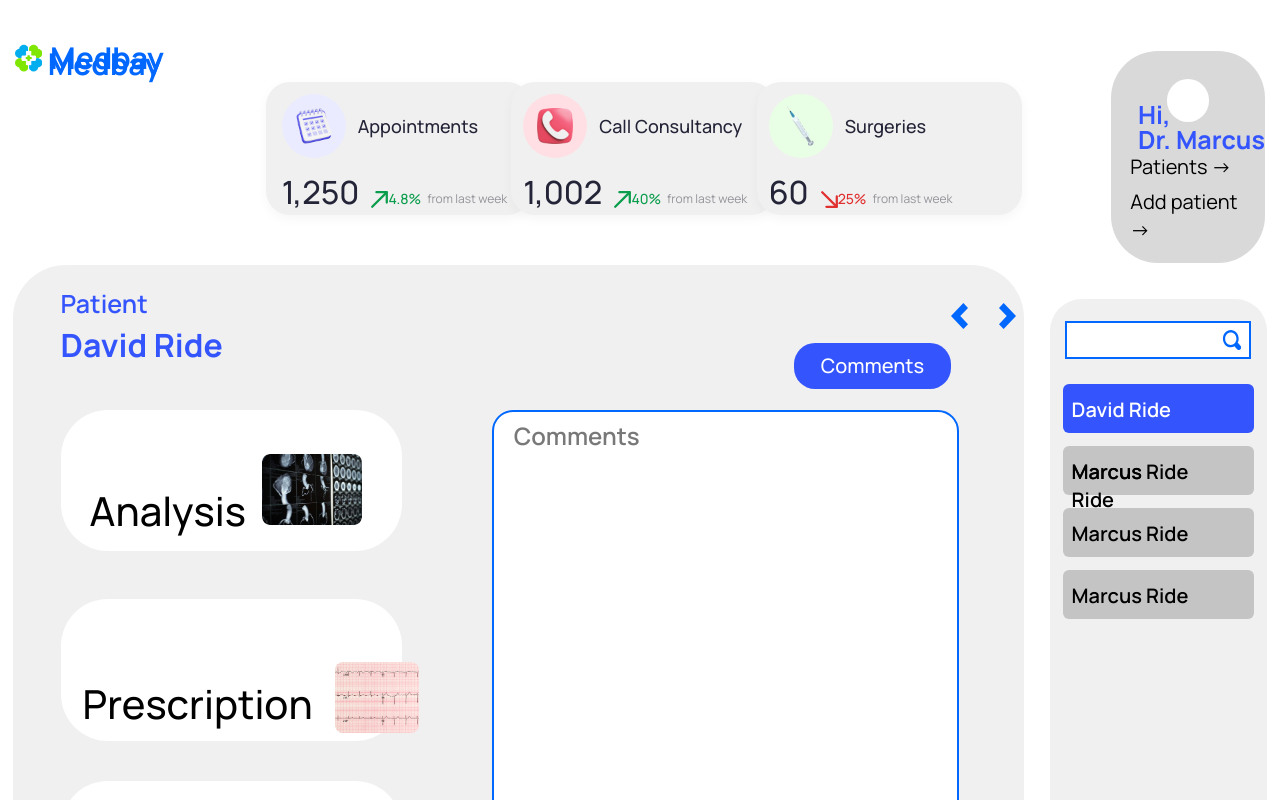
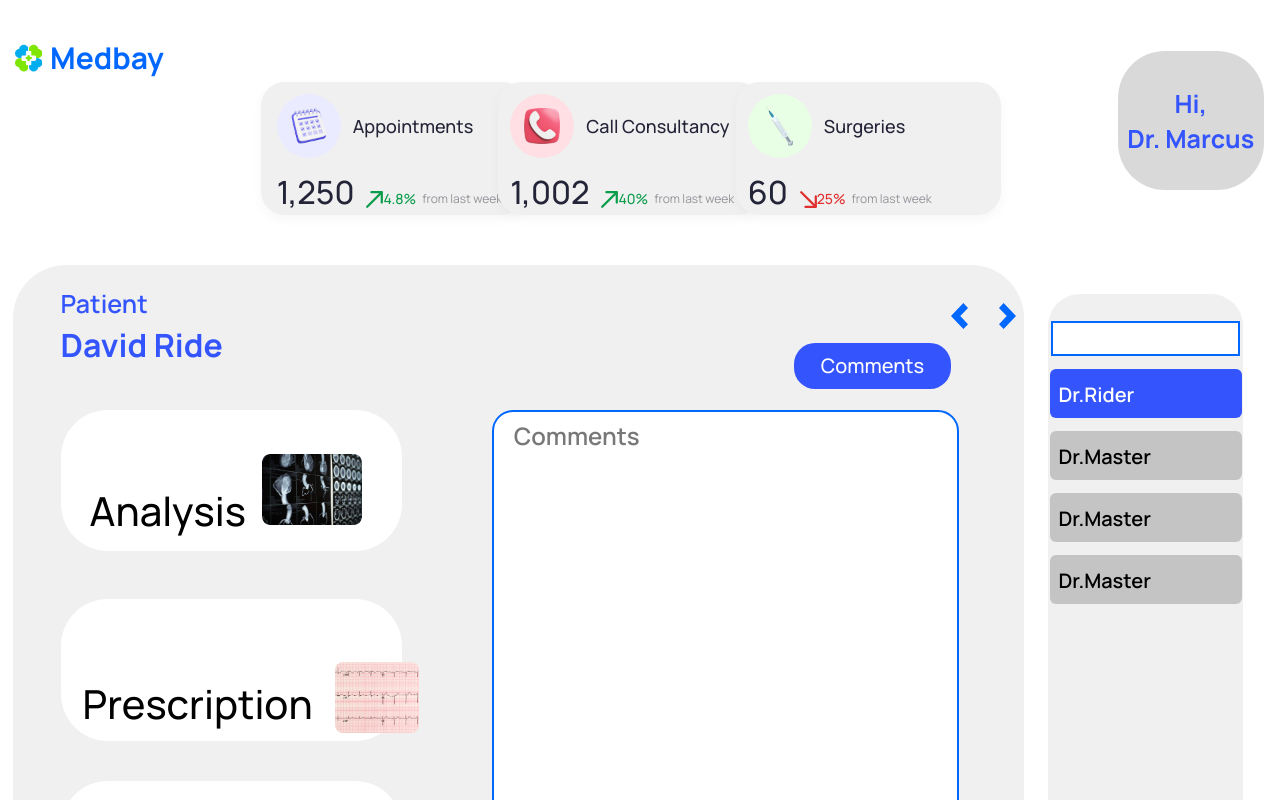
Before and after one commit to nastiiiii/QualityLife, a React (Create React App) app: page /mainchat in a window 1280 px wide. Shown: the top 800 px of the page. Built offline with nearby package versions, Linux system fonts and the light colour scheme.

Commit message:
Logo corrected

```diff
--- a/src/components/Header/index.jsx
+++ b/src/components/Header/index.jsx
@@ -16,12 +16,6 @@ const Header = (props) => {
             src="images/img_image15.png"
             alt="imageFifteen"
           />
-          <Text
-            className="ml-auto mt-auto text-3xl sm:text-[26px] md:text-[28px] text-blue-A700 w-[114px]"
-            size="txtManropeBold30"
-          >
-            Medbay
-          </Text>
           <div className="absolute flex flex-row gap-2 md:h-auto h-full inset-[0] items-center justify-start m-auto w-[155px]">
             <Img
               className="h-7 md:h-auto object-cover w-[27px]"
--- a/src/pages/CreatePrescription/index.jsx
+++ b/src/pages/CreatePrescription/index.jsx
@@ -17,12 +17,6 @@ const CreatePrescriptionPage = () => {
               src="images/img_image15.png"
               alt="imageFifteen"
             />
-            <Text
-              className="ml-auto mt-auto text-3xl sm:text-[26px] md:text-[28px] text-blue-A700 w-[114px]"
-              size="txtManropeBold30"
-            >
-              Medbay
-            </Text>
             <div className="absolute flex flex-row gap-2 md:h-auto h-full inset-[0] items-center justify-start m-auto w-[155px]">
               <Img
                 className="h-7 md:h-auto object-cover w-[27px]"
--- a/src/pages/LoginPatientOne/index.jsx
+++ b/src/pages/LoginPatientOne/index.jsx
@@ -19,12 +19,6 @@ const LoginPatientOnePage = () => {
                   src="images/img_image15.png"
                   alt="imageFifteen"
                 />
-                <Text
-                  className="md:text-5xl text-[70px] text-blue-A700 w-auto"
-                  size="txtManropeBold70"
-                >
-                  Medbay
-                </Text>
               </div>
             </div>
             <div className="flex flex-col gap-[27px] items-start justify-start md:ml-[0] ml-[18px] mt-[63px]">
--- a/src/pages/Main/index.jsx
+++ b/src/pages/Main/index.jsx
@@ -143,19 +143,7 @@ const MainPage = () => {
               >
                 Medbay
               </Text>
-              <div className="absolute flex flex-row gap-2 md:h-auto h-full inset-[0] items-center justify-start m-auto w-[155px]">
-                <Img
-                  className="h-7 md:h-auto object-cover w-[27px]"
-                  src="images/img_image15.png"
-                  alt="imageFifteen_One"
-                />
-                <Text
-                  className="grid text-3xl sm:text-[26px] md:text-[28px] text-blue-A700 w-[114px]"
-                  size="txtManropeBold30"
-                >
-                  Medbay
-                </Text>
-              </div>
+
             </div>
             <List
               className="md:flex-1 sm:flex-col flex-row gap-[27px] grid sm:grid-cols-1 md:grid-cols-2 grid-cols-3 md:ml-[0] ml-[104px] md:mt-0 mt-[67px] w-3/5 md:w-full"
@@ -306,24 +294,10 @@ const MainPage = () => {
                 </div>
               </div>
             </List>
-            <div className="h-[212px] md:h-[217px] mb-[7px] md:ml-[0] ml-[136px] md:mt-0 mt-9 relative w-[13%] md:w-full">
-              <div className="md:h-[210px] h-[212px] m-auto w-full">
-                <div className="absolute bg-blue_gray-100 flex flex-col gap-[7px] h-full inset-[0] items-start justify-center m-auto p-[19px] rounded-[47px]">
+            <div className="h-[139px] md:h-[255px] mb-20 ml-[170px] mt-9 relative w-[13%]">
+            <div className="absolute bg-blue_gray-100 h-[139px] inset-[0] justify-center m-auto rounded-[47px] w-[98%]"></div>
             <Text
-                    className="mt-24 text-black-900 text-xl"
-                    size="txtManropeRegular20"
-                  >
-                    <>Patients -&gt;</>
-                  </Text>
-                  <Text
-                    className="mb-[13px] text-black-900 text-xl"
-                    size="txtManropeRegular20"
-                  >
-                    <>Add patient -&gt;</>
-                  </Text>
-                </div>
-                <Text
-                  className="absolute leading-[100.00%] right-[0] sm:text-[21px] md:text-[23px] text-[25px] text-indigo-A700 top-[24%]"
+              className="absolute inset-0 flex items-center justify-center text-center sm:text-[21px] md:text-[23px] text-[25px] text-indigo-A700"
               size="txtManropeBold25"
             >
               <>
@@ -332,52 +306,53 @@ const MainPage = () => {
               </>
             </Text>
           </div>
-              <div className="absolute bg-white-A700 h-[43px] left-[36%] rounded-[21px] top-[13%] w-[42px]"></div>
-            </div>
+
           </div>
         </div>
         <div className="absolute bottom-[6%] md:h-[615px] h-[641px] p-3 md:px-5 right-[1%] w-[19%]">
           <div className="bg-gray-200 h-[615px] m-auto rounded-[32px] w-[89%]"></div>
           <div className="absolute flex flex-col inset-x-[0] items-center justify-start mx-auto top-[6%] w-[79%]">
             <div className="bg-white-A700 border-2 border-blue-A700 border-solid h-[35px] w-[98%]"></div>
-            <Input
-              name="groupFortyOne"
-              placeholder="David Ride"
-              className="font-semibold p-0 placeholder:text-white-A700 text-left text-xl w-full"
-              wrapClassName="mt-[25px] w-full"
-              shape="round"
-              color="indigo_A700"
-            ></Input>
+            <div className="bg-indigo-A700 flex flex-col items-start justify-end mt-[13px] p-[9px] rounded-md w-full">
+              <div className="h-7 md:h-[31px] mt-[3px] relative w-[59%]">
+                <Text
+                  className="m-auto text-white-A700 text-xl"
+                  size="txtManropeSemiBold20"
+                >
+                  Dr.Rider
+                </Text>
+              </div>
+            </div>
             <div className="bg-gray-400 flex flex-col items-start justify-end mt-[13px] p-[9px] rounded-md w-full">
               <div className="h-7 md:h-[31px] mt-[3px] relative w-[59%]">
                 <Text
                   className="m-auto text-black-900 text-xl"
                   size="txtManropeSemiBold20"
                 >
-                  Marcus Ride
-                </Text>
-                <Text
-                  className="absolute h-full inset-[0] justify-center m-auto text-black-900 text-xl w-max"
-                  size="txtManropeSemiBold20"
-                >
-                  Marcus Ride
+                  Dr.Master
                 </Text>
               </div>
             </div>
-            <Input
-              name="groupThirtyNine"
-              placeholder="Marcus Ride"
-              className="font-semibold p-0 placeholder:text-black-900 text-left text-xl w-full"
-              wrapClassName="mt-[13px] w-full"
-              shape="round"
-            ></Input>
-            <Input
-              name="groupThirtyEight"
-              placeholder="Marcus Ride"
-              className="font-semibold p-0 placeholder:text-black-900 text-left text-xl w-full"
-              wrapClassName="mt-[13px] w-full"
-              shape="round"
-            ></Input>
+            <div className="bg-gray-400 flex flex-col items-start justify-end mt-[13px] p-[9px] rounded-md w-full">
+              <div className="h-7 md:h-[31px] mt-[3px] relative w-[59%]">
+                <Text
+                  className="m-auto text-black-900 text-xl"
+                  size="txtManropeSemiBold20"
+                >
+                  Dr.Master
+                </Text>
+              </div>
+            </div>
+            <div className="bg-gray-400 flex flex-col items-start justify-end mt-[13px] p-[9px] rounded-md w-full">
+              <div className="h-7 md:h-[31px] mt-[3px] relative w-[59%]">
+                <Text
+                  className="m-auto text-black-900 text-xl"
+                  size="txtManropeSemiBold20"
+                >
+                  Dr.Master
+                </Text>
+              </div>
+            </div>
           </div>
         </div>
         <div className="absolute bottom-[1%] flex flex-row items-center justify-start p-1.5 md:px-5 right-[1%] w-[18%]">
--- a/src/pages/MainChat/index.jsx
+++ b/src/pages/MainChat/index.jsx
@@ -150,12 +150,7 @@ const MainChatPage = () => {
                 src="images/img_image15.png"
                 alt="imageFifteen"
               />
-              <Text
-                className="ml-auto mt-auto text-3xl sm:text-[26px] md:text-[28px] text-blue-A700 w-[114px]"
-                size="txtManropeBold30"
-              >
-                Medbay
-              </Text>
+
               <div className="absolute flex flex-row gap-2 md:h-auto h-full inset-[0] items-center justify-start m-auto w-[155px]">
                 <Img
                   className="h-7 md:h-auto object-cover w-[27px]"
@@ -319,24 +314,10 @@ const MainChatPage = () => {
                 </div>
               </div>
             </List>
-            <div className="h-[212px] md:h-[217px] mb-[7px] md:ml-[0] ml-[136px] md:mt-0 mt-9 relative w-[13%] md:w-full">
-              <div className="md:h-[210px] h-[212px] m-auto w-full">
-                <div className="absolute bg-blue_gray-100 flex flex-col gap-[7px] h-full inset-[0] items-start justify-center m-auto p-[19px] rounded-[47px]">
+            <div className="h-[139px] md:h-[255px] mb-20 ml-[170px] mt-9 relative w-[13%]">
+              <div className="absolute bg-blue_gray-100 h-[139px] inset-[0] justify-center m-auto rounded-[47px] w-[98%]"></div>
               <Text
-                    className="mt-24 text-black-900 text-xl"
-                    size="txtManropeRegular20"
-                  >
-                    <>Patients -&gt;</>
-                  </Text>
-                  <Text
-                    className="mb-[13px] text-black-900 text-xl"
-                    size="txtManropeRegular20"
-                  >
-                    <>Add patient -&gt;</>
-                  </Text>
-                </div>
-                <Text
-                  className="absolute leading-[100.00%] right-[0] sm:text-[21px] md:text-[23px] text-[25px] text-indigo-A700 top-[24%]"
+                className="absolute inset-0 flex items-center justify-center text-center sm:text-[21px] md:text-[23px] text-[25px] text-indigo-A700"
                 size="txtManropeBold25"
               >
                 <>
@@ -345,52 +326,53 @@ const MainChatPage = () => {
                 </>
               </Text>
             </div>
-              <div className="absolute bg-white-A700 h-[43px] left-[36%] rounded-[21px] top-[13%] w-[42px]"></div>
           </div>
         </div>
+        <div className="absolute bottom-[6%] md:h-[615px] h-[641px] p-3 md:px-5 right-[1%] w-[19%]">
+          <div className="bg-gray-200 h-[615px] m-auto rounded-[32px] w-[89%]"></div>
+          <div className="absolute flex flex-col inset-x-[0] items-center justify-start mx-auto top-[6%] w-[79%]">
+            <div className="bg-white-A700 border-2 border-blue-A700 border-solid h-[35px] w-[98%]"></div>
+            <div className="bg-indigo-A700 flex flex-col items-start justify-end mt-[13px] p-[9px] rounded-md w-full">
+              <div className="h-7 md:h-[31px] mt-[3px] relative w-[59%]">
+                <Text
+                  className="m-auto text-white-A700 text-xl"
+                  size="txtManropeSemiBold20"
+                >
+                  Dr.Rider
+                </Text>
               </div>
-        <div className="absolute bg-gray-200 bottom-[7%] flex flex-col items-center justify-start p-[13px] md:px-5 right-[1%] rounded-[32px] w-[17%]">
-          <div className="bg-white-A700 border-2 border-blue-A700 border-solid flex flex-col items-end justify-end mt-[9px] p-[7px] w-[97%] md:w-full">
-            <Img className="h-5 w-5" src="images/img_rewind.svg" alt="rewind" />
             </div>
-          <Input
-            name="groupFourteen"
-            placeholder="David Ride"
-            className="font-semibold p-0 placeholder:text-white-A700 text-left text-xl w-full"
-            wrapClassName="mt-[25px] w-full"
-            shape="round"
-            color="indigo_A700"
-          ></Input>
             <div className="bg-gray-400 flex flex-col items-start justify-end mt-[13px] p-[9px] rounded-md w-full">
               <div className="h-7 md:h-[31px] mt-[3px] relative w-[59%]">
                 <Text
                   className="m-auto text-black-900 text-xl"
                   size="txtManropeSemiBold20"
                 >
-                Marcus Ride
-              </Text>
-              <Text
-                className="absolute h-full inset-[0] justify-center m-auto text-black-900 text-xl w-max"
-                size="txtManropeSemiBold20"
-              >
-                Marcus Ride
+                  Dr.Master
                 </Text>
               </div>
             </div>
-          <Input
-            name="groupTwelve"
-            placeholder="Marcus Ride"
-            className="font-semibold p-0 placeholder:text-black-900 text-left text-xl w-full"
-            wrapClassName="mt-[13px] w-full"
-            shape="round"
-          ></Input>
-          <Input
-            name="groupEleven"
-            placeholder="Marcus Ride"
-            className="font-semibold p-0 placeholder:text-black-900 text-left text-xl w-full"
-            wrapClassName="mb-[281px] mt-[13px] w-full"
-            shape="round"
-          ></Input>
+            <div className="bg-gray-400 flex flex-col items-start justify-end mt-[13px] p-[9px] rounded-md w-full">
+              <div className="h-7 md:h-[31px] mt-[3px] relative w-[59%]">
+                <Text
+                  className="m-auto text-black-900 text-xl"
+                  size="txtManropeSemiBold20"
+                >
+                  Dr.Master
+                </Text>
+              </div>
+            </div>
+            <div className="bg-gray-400 flex flex-col items-start justify-end mt-[13px] p-[9px] rounded-md w-full">
+              <div className="h-7 md:h-[31px] mt-[3px] relative w-[59%]">
+                <Text
+                  className="m-auto text-black-900 text-xl"
+                  size="txtManropeSemiBold20"
+                >
+                  Dr.Master
+                </Text>
+              </div>
+            </div>
+          </div>
         </div>
       </div>
     </>
--- a/src/pages/MainOne/index.jsx
+++ b/src/pages/MainOne/index.jsx
@@ -133,12 +133,7 @@ const MainOnePage = () => {
                 src="images/img_image15.png"
                 alt="imageFifteen"
               />
-              <Text
-                className="ml-auto mt-auto text-3xl sm:text-[26px] md:text-[28px] text-blue-A700 w-[114px]"
-                size="txtManropeBold30"
-              >
-                Medbay
-              </Text>
+
               <div className="absolute flex flex-row gap-2 md:h-auto h-full inset-[0] items-center justify-start m-auto w-[155px]">
                 <Img
                   className="h-7 md:h-auto object-cover w-[27px]"
@@ -156,7 +151,7 @@ const MainOnePage = () => {
             <div className="h-[139px] md:h-[255px] mb-20 mr-[3px] mt-9 relative w-[13%]">
               <div className="absolute bg-blue_gray-100 h-[139px] inset-[0] justify-center m-auto rounded-[47px] w-[98%]"></div>
               <Text
-                className="absolute bottom-[28%] leading-[100.00%] right-[0] sm:text-[21px] md:text-[23px] text-[25px] text-indigo-A700"
+                className="absolute inset-0 flex items-center justify-center text-center sm:text-[21px] md:text-[23px] text-[25px] text-indigo-A700"
                 size="txtManropeBold25"
               >
                 <>
@@ -171,28 +166,37 @@ const MainOnePage = () => {
           <div className="bg-gray-200 h-[615px] m-auto rounded-[32px] w-[89%]"></div>
           <div className="absolute flex flex-col inset-x-[0] items-center justify-start mx-auto top-[6%] w-[79%]">
             <div className="bg-white-A700 border-2 border-blue-A700 border-solid h-[35px] w-[98%]"></div>
-            <Input
-              name="groupEightyThree"
-              placeholder="Dr Marcus"
-              className="font-semibold p-0 placeholder:text-white-A700 text-left text-xl w-full"
-              wrapClassName="mt-[25px] w-full"
-              shape="round"
-              color="indigo_A700"
-            ></Input>
-            <Input
-              name="groupEightyTwo"
-              placeholder="Dr. Rider"
-              className="font-semibold p-0 placeholder:text-black-900 text-left text-xl w-full"
-              wrapClassName="mt-[13px] w-full"
-              shape="round"
-            ></Input>
-            <Input
-              name="groupEightyOne"
-              placeholder="Dr. Master"
-              className="font-semibold p-0 placeholder:text-black-900 text-left text-xl w-full"
-              wrapClassName="mt-[13px] w-full"
-              shape="round"
-            ></Input>
+            <div className="bg-indigo-A700 flex flex-col items-start justify-end mt-[13px] p-[9px] rounded-md w-full">
+              <div className="h-7 md:h-[31px] mt-[3px] relative w-[59%]">
+                <Text
+                  className="m-auto text-white-A700 text-xl"
+                  size="txtManropeSemiBold20"
+                >
+                  Dr.Marcus
+                </Text>
+              </div>
+            </div>
+            <div className="bg-gray-400 flex flex-col items-start justify-end mt-[13px] p-[9px] rounded-md w-full">
+              <div className="h-7 md:h-[31px] mt-[3px] relative w-[59%]">
+                <Text
+                  className="m-auto text-black-900 text-xl"
+                  size="txtManropeSemiBold20"
+                >
+                  Dr.Rider
+                </Text>
+              </div>
+            </div>
+            <div className="bg-gray-400 flex flex-col items-start justify-end mt-[13px] p-[9px] rounded-md w-full">
+              <div className="h-7 md:h-[31px] mt-[3px] relative w-[59%]">
+                <Text
+                  className="m-auto text-black-900 text-xl"
+                  size="txtManropeSemiBold20"
+                >
+                  Dr.Master
+                </Text>
+              </div>
+            </div>
+
           </div>
         </div>
         <div className="absolute bottom-[1%] flex flex-row items-center justify-start p-1.5 md:px-5 right-[1%] w-[18%]">
--- a/src/pages/Prescriptions/index.jsx
+++ b/src/pages/Prescriptions/index.jsx
@@ -17,12 +17,7 @@ const PrescriptionsPage = () => {
               src="images/img_image15.png"
               alt="imageFifteen"
             />
-            <Text
-              className="ml-auto mt-auto text-3xl sm:text-[26px] md:text-[28px] text-blue-A700 w-[114px]"
-              size="txtManropeBold30"
-            >
-              Medbay
-            </Text>
+
             <div className="absolute flex flex-row gap-2 md:h-auto h-full inset-[0] items-center justify-start m-auto w-[155px]">
               <Img
                 className="h-7 md:h-auto object-cover w-[27px]"
```
Lines whose indentation alone changed are shown as unchanged.
